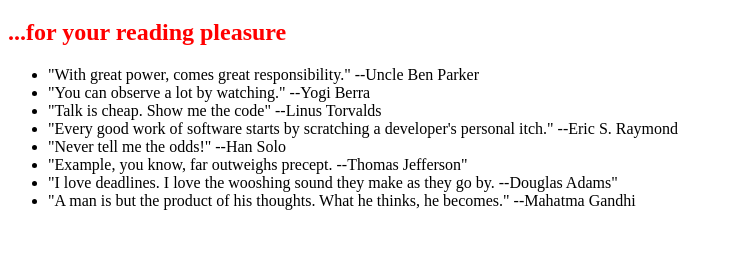
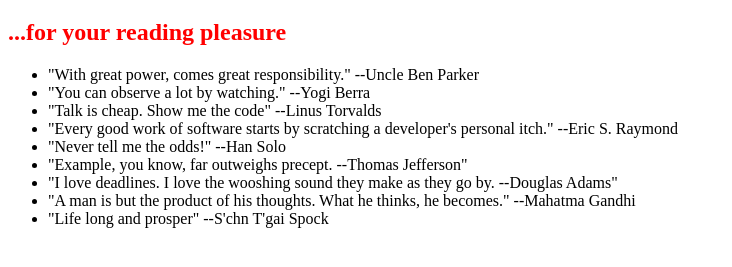
Before and after one commit to vandrich/0main_openSAP_repo, a plain HTML site: page index.html in a window 1280 px wide. Shown: the part 61-328 px from the top of the page, without its empty margins (0-732 px from the left). Drawn offline with Linux system fonts and the light colour scheme.

Commit message:
added Spock quote

```diff
--- a/index.html
+++ b/index.html
@@ -17,6 +17,7 @@
 			<li>"Example, you know, far outweighs precept. --Thomas Jefferson"</li>
 			<li>"I love deadlines. I love the wooshing sound they make as they go by. --Douglas Adams"</li>
 			<li>"A man is but the product of his thoughts. What he thinks, he becomes." --Mahatma Gandhi</li>
+			<li>"Life long and prosper" --S'chn T'gai Spock</li>
 		</ul>
 	</body>
 </html>
```
